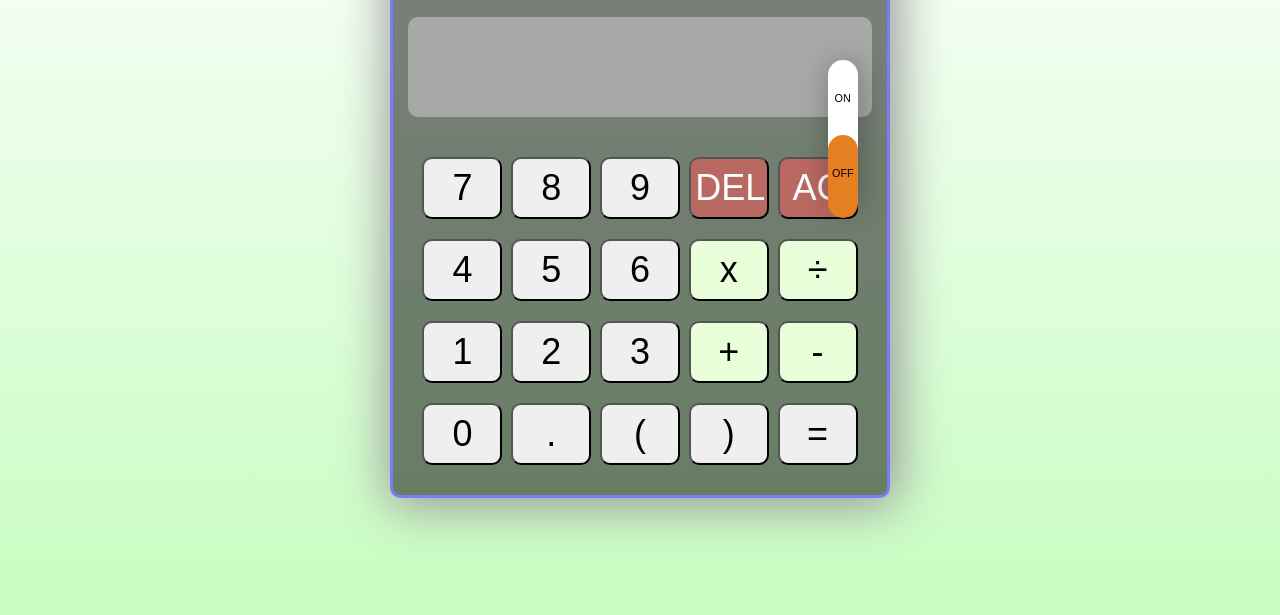
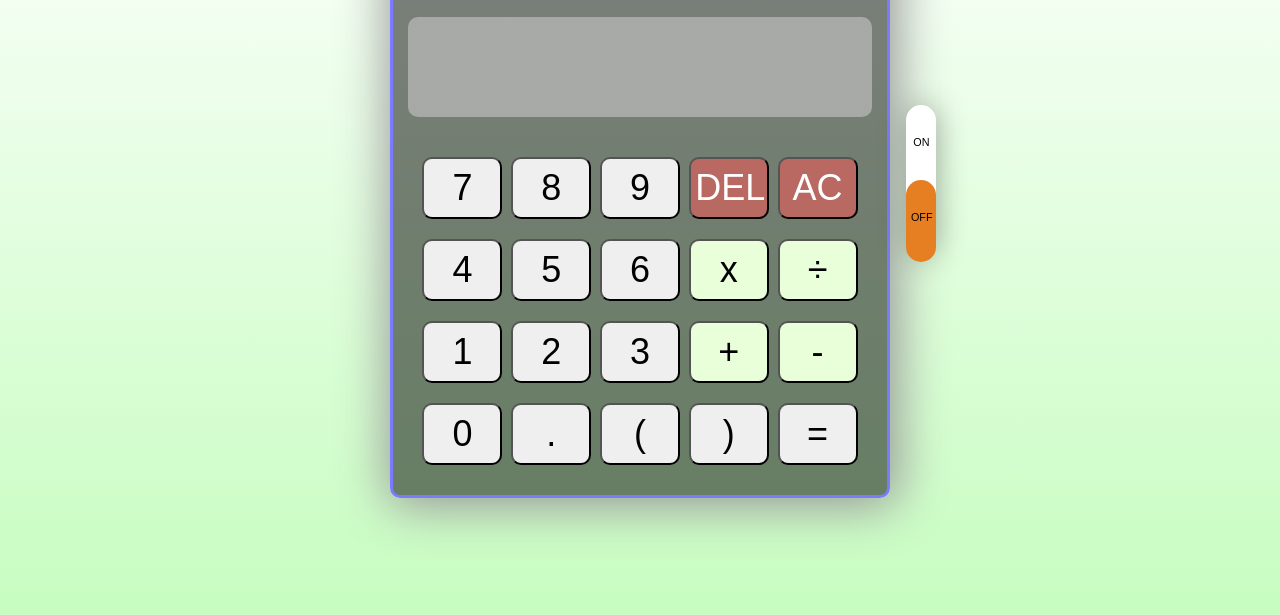
Before and after one commit to huyhuanhg/21PHP01, a plain HTML site: page session10/lab10/calculator.html in a window 1280 px wide. Shown: the part 175-790 px from the top of the page. Drawn offline with Linux system fonts and the light colour scheme.

Commit message:
upgrade power

```diff
--- a/session10/lab10/calculator.html
+++ b/session10/lab10/calculator.html
@@ -92,12 +92,12 @@
                     <button id="equal-btn">=</button>
                 </div>
             </div>
-        </div>
-        <div id="power">
-            <div class="button-box">
-                <div id="btn"></div>
-                <button id="on" onclick="onClick()" class="toggle-btn"><span>ON</span></button>
-                <button id="off" onclick="offClick()" class="toggle-btn"><span>OFF</span></button>
+            <div id="power">
+                <div class="button-box">
+                    <div id="btn"></div>
+                    <button id="on" onclick="onClick()" class="toggle-btn"><span>ON</span></button>
+                    <button id="off" onclick="offClick()" class="toggle-btn"><span>OFF</span></button>
+                </div>
             </div>
         </div>
     </div>
--- a/session10/lab10/css/calculator.css
+++ b/session10/lab10/css/calculator.css
@@ -37,6 +37,7 @@ body {
     padding: 20px 15px;
     background-color: rgba(0, 0, 0, .5);
     box-shadow: 3px 3px 50px 5px rgb(149, 149, 149);
+    position: relative;
 }
 
 .logo h1 {
@@ -182,9 +183,9 @@ button#equal:hover {
 }
 
 #power {
-    position: fixed;
+    position: absolute;
     top: 25%;
-    right: 33%;
+    right: -10%;
     font-size: 30%;
 }
 
```
